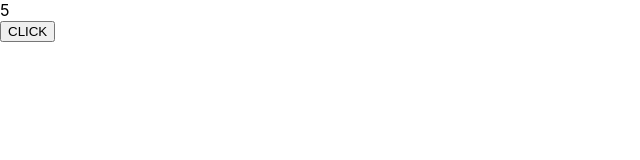
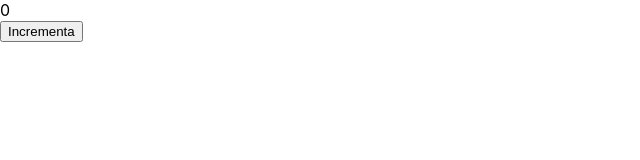
Before and after one commit to jleandrodev/treinaweb, a React (Create React App) app in the folder treinaweb/formacao-react/2-componentes/3-propriedades-estados/: page / in a window 1280 px wide. Shown: the top 160 px of the page, without its empty margins (0-640 px from the left). Built offline with nearby package versions, Linux system fonts and the light colour scheme; the HTML template or start-up script is replaced by a standard one.

Commit message:
Trabalhando com eventos

```diff
--- a/treinaweb/formacao-react/2-componentes/3-propriedades-estados/src/App.js
+++ b/treinaweb/formacao-react/2-componentes/3-propriedades-estados/src/App.js
@@ -11,14 +11,17 @@ function Treinaweb(props) {
 
 function App() {
 
-  const [ contador, setContador ] = useState(5)
+  const [ contador, setContador ] = useState(0)
 
+  function handleClick() {
+    setContador(contador + 1)
+  }
 
 
   return (
     <div className="App">
       <Treinaweb nome={contador} />
-      <button onClick={() => setContador(9)}>CLICK</button>
+      <button onClick={handleClick}>Incrementa</button>
     </div>
   );
 }
```
